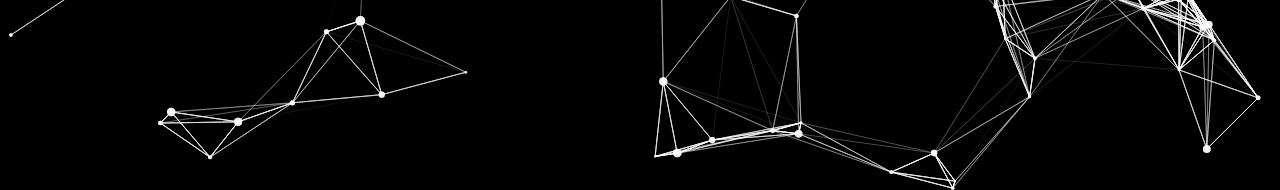
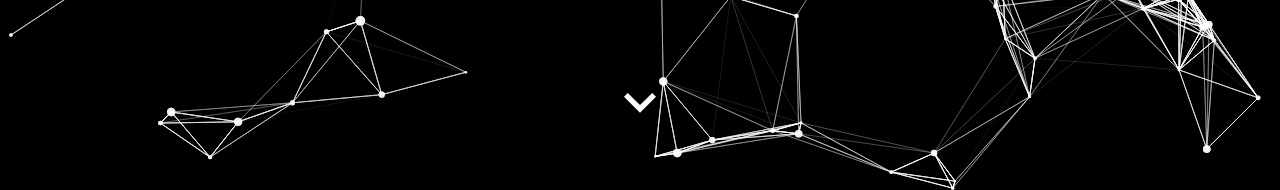
Before and after one commit to tristonpang/online-resume-v2, a React (Create React App) app: page / in a window 1280 px wide. Shown: the part 610-800 px from the top of the page. Built offline with nearby package versions, Linux system fonts and the light colour scheme.

Commit message:
Add scroll arrow in Intro component

```diff
--- a/src/components/Intro.tsx
+++ b/src/components/Intro.tsx
@@ -2,6 +2,8 @@ import React, { useEffect, useState } from 'react';
 import { makeStyles, createStyles, Typography, Box } from '@material-ui/core';
 import styled, { keyframes } from 'styled-components';
 import Typist from 'react-typist';
+import { Link } from 'react-scroll';
+import KeyboardArrowDownIcon from '@material-ui/icons/KeyboardArrowDown';
 
 const useStyles = makeStyles(() => createStyles({
   name: {
@@ -24,6 +26,14 @@ const useStyles = makeStyles(() => createStyles({
   },
   typistContainer: {
     height: 20,
+  },
+  arrowButton: {
+    position: 'absolute',
+    top: '85vh',
+  },
+  arrow: {
+    color: '#fff',
+    fontSize: 64,
   }
 }));
 
@@ -54,6 +64,17 @@ const Intro = () => {
             <Typography className={`${classes.text} ${classes.subtitle}`}>Full-stack Software Developer</Typography>
           </Typist>
         </div>
+        <Link
+          activeClass="active"
+          to="about"
+          spy={true}
+          smooth={true}
+          offset={-50}
+          duration={500}
+          className={classes.arrowButton}
+        >
+          <KeyboardArrowDownIcon className={classes.arrow} />
+        </Link>
       </>)}
     </Box>
   );
--- a/src/components/NavBar.tsx
+++ b/src/components/NavBar.tsx
@@ -3,7 +3,7 @@ import { AppBar, Box, Button, createStyles, IconButton, makeStyles, Slide, Toolb
 import MailIcon from '@material-ui/icons/Mail';
 import GitHubIcon from '@material-ui/icons/GitHub';
 import LinkedInIcon from '@material-ui/icons/LinkedIn';
-import { Link, animateScroll as scroll } from 'react-scroll';
+import { Link } from 'react-scroll';
 
 function AppearOnScroll(props: { children: React.ReactElement }) {
   const { children } = props;
```
Also changed, not shown: 1 other file (tests, documents, lock files or other folders).
